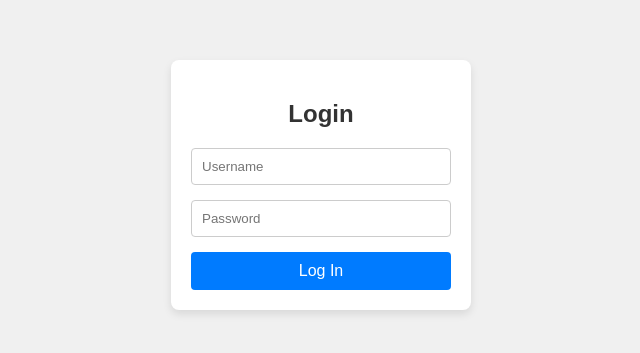
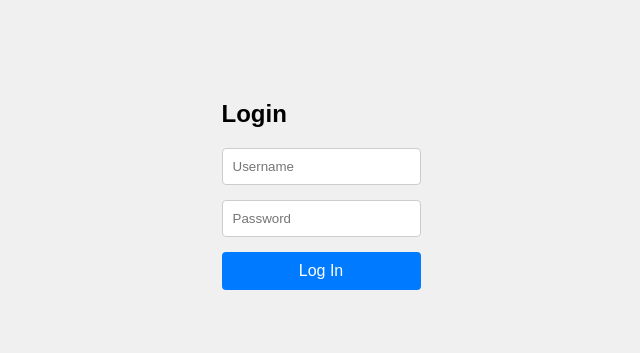
Before and after one commit to Omar-244/Login-UI-Project, a plain HTML site: page index.html in a window 1280 px wide. Shown: the part 215-568 px from the top of the page, without its empty margins (319-959 px from the left). Drawn offline with Linux system fonts and the light colour scheme.

Commit message:
first draft

```diff
--- a/styles.css
+++ b/styles.css
@@ -16,19 +16,7 @@ body {
     height: 100%;
 }
 
-.login-box {
-    display: flex;
-    flex-direction: column;
-    align-items: center;
-    padding: 20px;
-    min-width: 300px; /* min-width */
-    min-height: 200px; /* min-height */
-    background-color: #fff;
-    box-shadow: 0 4px 8px rgba(0, 0, 0, 0.1);
-    border-radius: 8px;
-    box-sizing: border-box;
-    transition: background-color 0.3s ease;
-}
+.cd
 
 .login-box h2 {
     margin-bottom: 20px;
```
